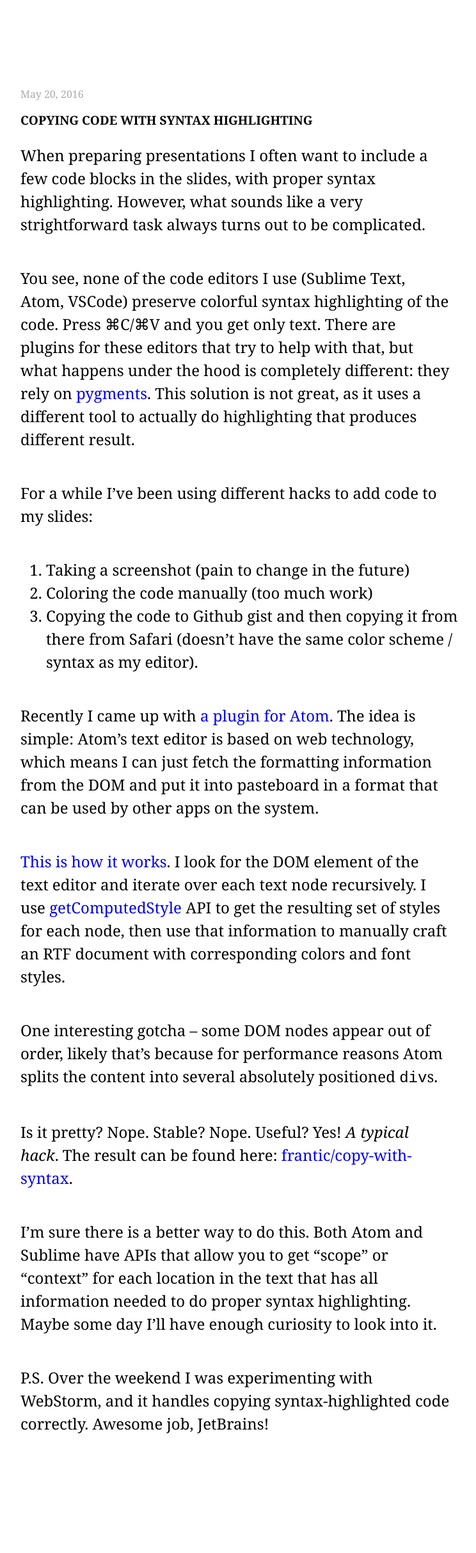
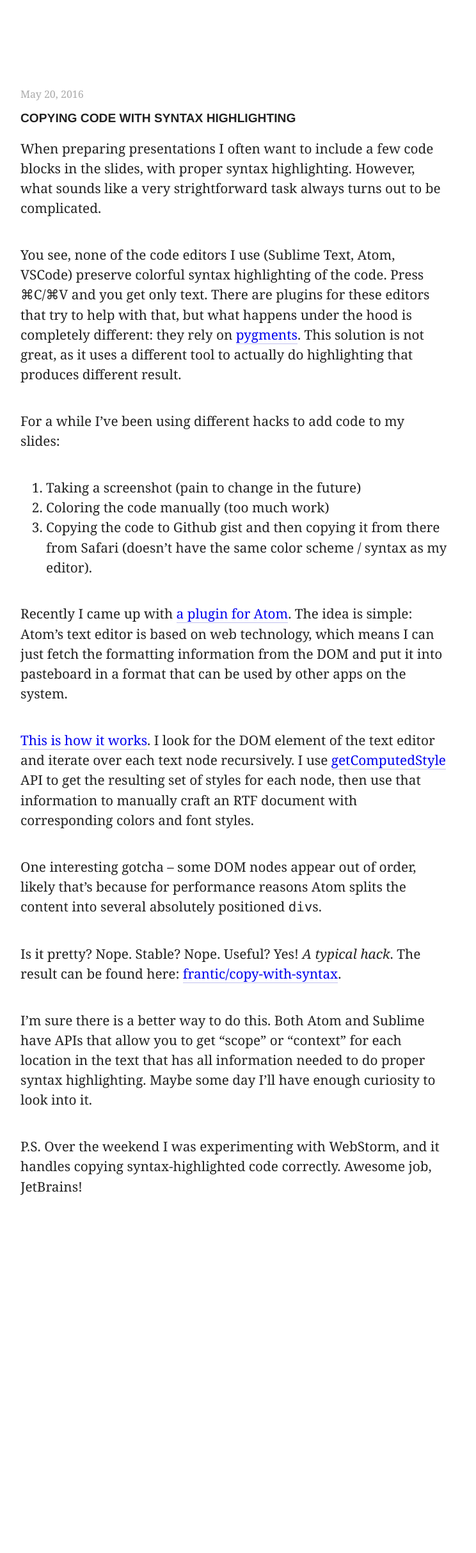
Before and after one commit to frantic/frantic.github.io, a Jekyll site: the page built from _posts/2016-05-20-copy-with-syntax.md, in a window 1280 px wide. Shown: the whole page at 64% size, without its empty margins (104-848 px from the left). Built offline with Jekyll 4.4.1, drawn with Linux system fonts in a browser that asks for light colours; after the commit the page ends 2048 px from its top, so only the background shows below that.

Commit message:
Playing with styles

```diff
--- a/_config.yml
+++ b/_config.yml
@@ -6,3 +6,4 @@ description: Occasional posts on technology and stuff
 baseurl: ""
 url: "http://frantic.im"
 markdown: kramdown
+highlighter: rouge
--- a/_layouts/default.html
+++ b/_layouts/default.html
@@ -12,14 +12,22 @@
     <link rel="alternate" type="application/rss+xml" title="{{ site.title }}" href="{{ "/feed.xml" | prepend: site.baseurl | prepend: site.url }}">
 
     <style type="text/css" media="screen">
-      p,ul,ol { max-width: 28em; line-height: 1.5; font-size: 1rem; font-weight: 200; margin-bottom: 2em; }
-      body { font-family: georgia; }
+      p,ul,ol,pre { max-width: 32em; line-height: 1.5; font-size: 1rem; font-weight: 200; margin-bottom: 2em; }
+      body { font-family: georgia; color: #222; }
       time { color: #aaa; }
-      h1 { font-size: 1.2rem; text-transform: uppercase; }
-      a { text-decoration: none; }
+      h1, h2, h3, h4 { font-family: Helvetica; text-transform: uppercase; }
+      h1 { font-size: 1.2rem; }
+      h2, h3, h4 { font-size: 1.1rem; margin-top: 80px; }
+      a { text-decoration: none; border-bottom: solid 1px rgba(50, 50, 200, 0.3); }
+      pre.highlight { padding: 10px 10px; border-left: solid 3px #eeeef5; }
+      code { font-family: Consolas, Menlo, monospace; }
+      small { font-size: 80%; color: #999; }
+      .k, .kd, .kr { font-weight: bold; }
+      .c1 { color: #969896; }
+      .s1 { color: #183691; }
       @media (min-width: 48em) {
-        body { padding: 8rem; }
-        p,ul,ol,li { font-size: 1.5rem; }
+        article { padding: 8rem; }
+        p,ul,ol,li { font-size: 1.3rem; }
       }
     </style>
   </head>
```
